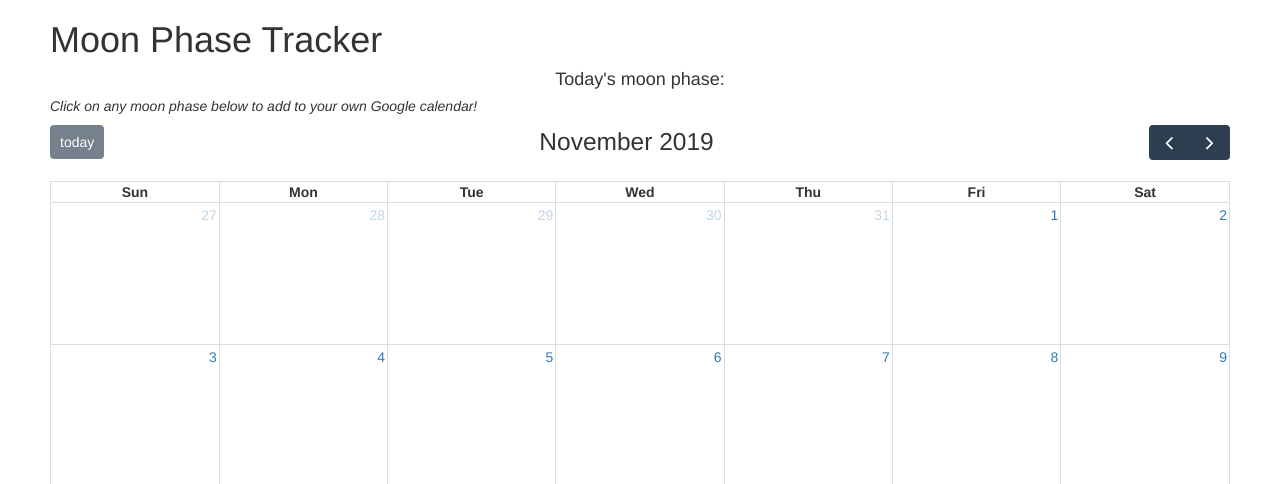
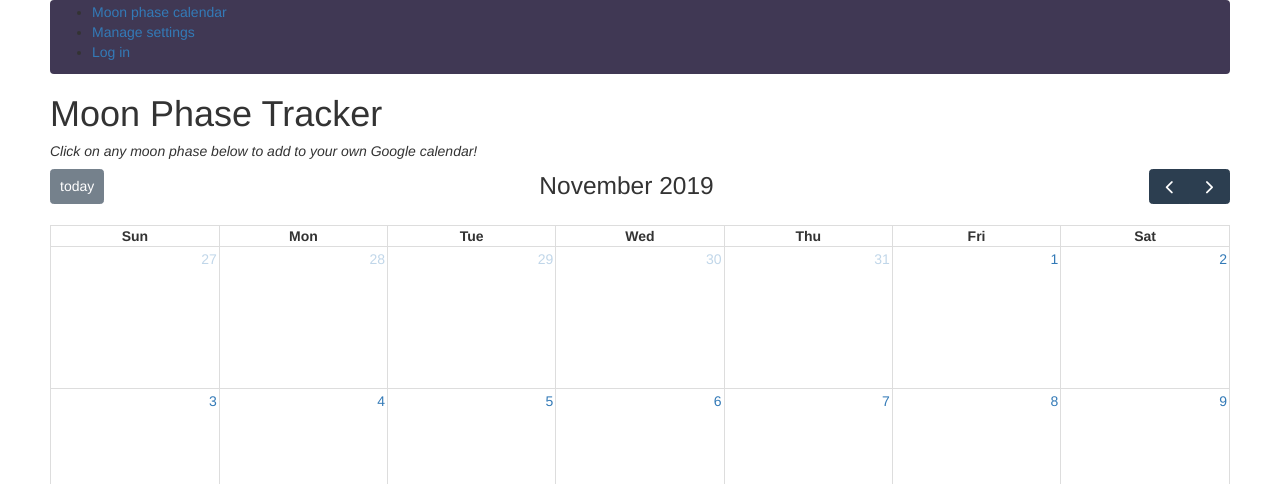
Before and after one commit to avpeery/Moon-Phase-Tracker, a Flask app: page /calendar in a window 1280 px wide. Shown: the top 484 px of the page. Run offline with Flask 2, Linux system fonts and the light colour scheme; data that the repository does not hold is empty; some libraries are stand-ins or nearby versions.

Commit message:
WIP: bootstrap navbar

```diff
--- a/requirements.txt
+++ b/requirements.txt
@@ -11,6 +11,6 @@ SQLAlchemy==1.2.8
 Werkzeug==0.14.1
 
 #skyfield
-#yarn
 #fullcalendar
 #twilio
+#https://developers.google.com/identity/protocols/OAuth2WebServer?hl=en_US
--- a/static/homepage.css
+++ b/static/homepage.css
@@ -20,6 +20,16 @@
     font-style: italic;
 }
 
+.navbar {
+    background-color: #403854;
+    margin: 0px;
+}
+
+.nav-custom > ul {
+    display: inline;
+    white-space: nowrap;
+}
+
 body {
     margin-left: 50px;
     margin-right: 50px;
--- a/templates/base.html
+++ b/templates/base.html
@@ -18,27 +18,23 @@
     <script src='https://unpkg.com/tooltip.js/dist/umd/tooltip.min.js'></script>
 
 <body>
-<header>
-    {% if "email" in session%}
-        <div class = "container">
-            <nav>
+<header class="navbar">
+    <nav class="navbar navbar-expand-lg navbar-custom">
         <ul>
             <li>
-                        <a href="/calendar">Moon phase calendar</a>
+                <a class="navbar-item" href="/calendar">Moon phase calendar</a>
             </li>
             <li>
-                        <a href="/display-settings">Manage settings</a>
+                <a class="navbar-item" href="/display-settings">Manage settings</a>
             </li>
             <li> {% if "email" not in session %}
-                            <a href="/login">Log in</a>
+                <a class="navbar-item" href="/">Log in</a>
             {% else %}
-                            <a href="/logout">Log out</a>
+                <a class="navbar-item" href="/logout">Log out</a>
             {% endif %}
             </li>
         </ul>
     </nav>
-        </div>
-    {% endif %}
 </header>
 
     {% with messages = get_flashed_messages() %}
--- a/templates/calendar.html
+++ b/templates/calendar.html
@@ -2,10 +2,6 @@
 {% block content %}
 
 <h1>Moon Phase Tracker</h1>
-
-<h4 class="moonphasetodaytitle">Today's moon phase:</h4>
-
-<div id="moonphasetoday"></div>
 
 <h5 class="subheading">Click on any moon phase below to add to your own Google calendar!</h5>
 
--- a/twilio_texts/send_sms.py
+++ b/twilio_texts/send_sms.py
@@ -5,8 +5,8 @@ from flask_sqlalchemy import SQLAlchemy
 import schedule
 from datetime import date, timedelta
 import time
-from server import app
-from model import *
+from moon_phase_tracker.server import app
+from moon_phase_tracker.model import *
 
 ACCOUNT_SID = os.environ['TWILIO_ACCOUNT_SID']
 AUTH_TOKEN = os.environ['TWILIO_AUTH_TOKEN']
```
Also changed, not shown: tests/seed_test.py (+2 -2 lines), tests/server_test.py (+3 -3 lines). Lines whose indentation alone changed are shown as unchanged.
